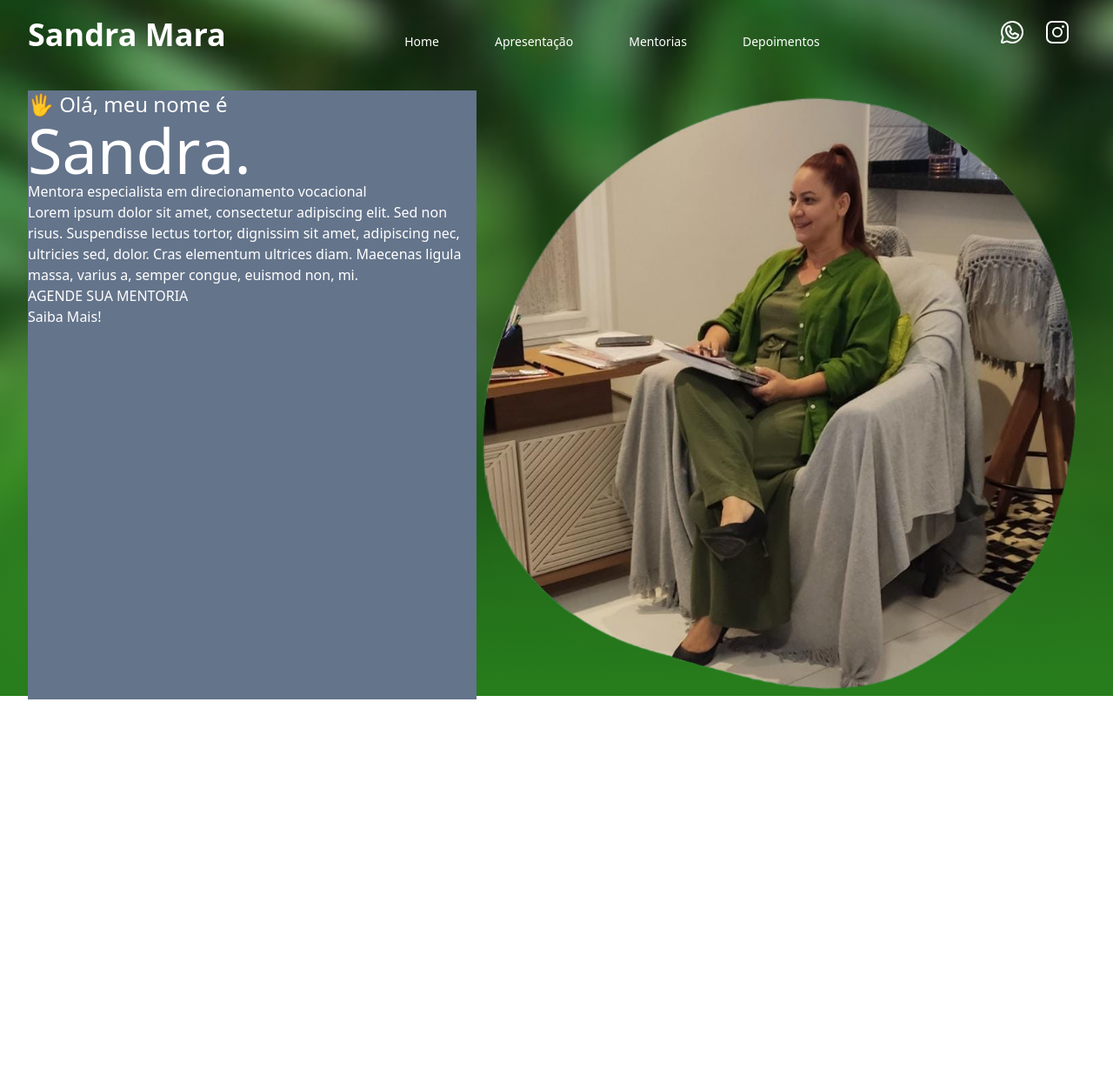
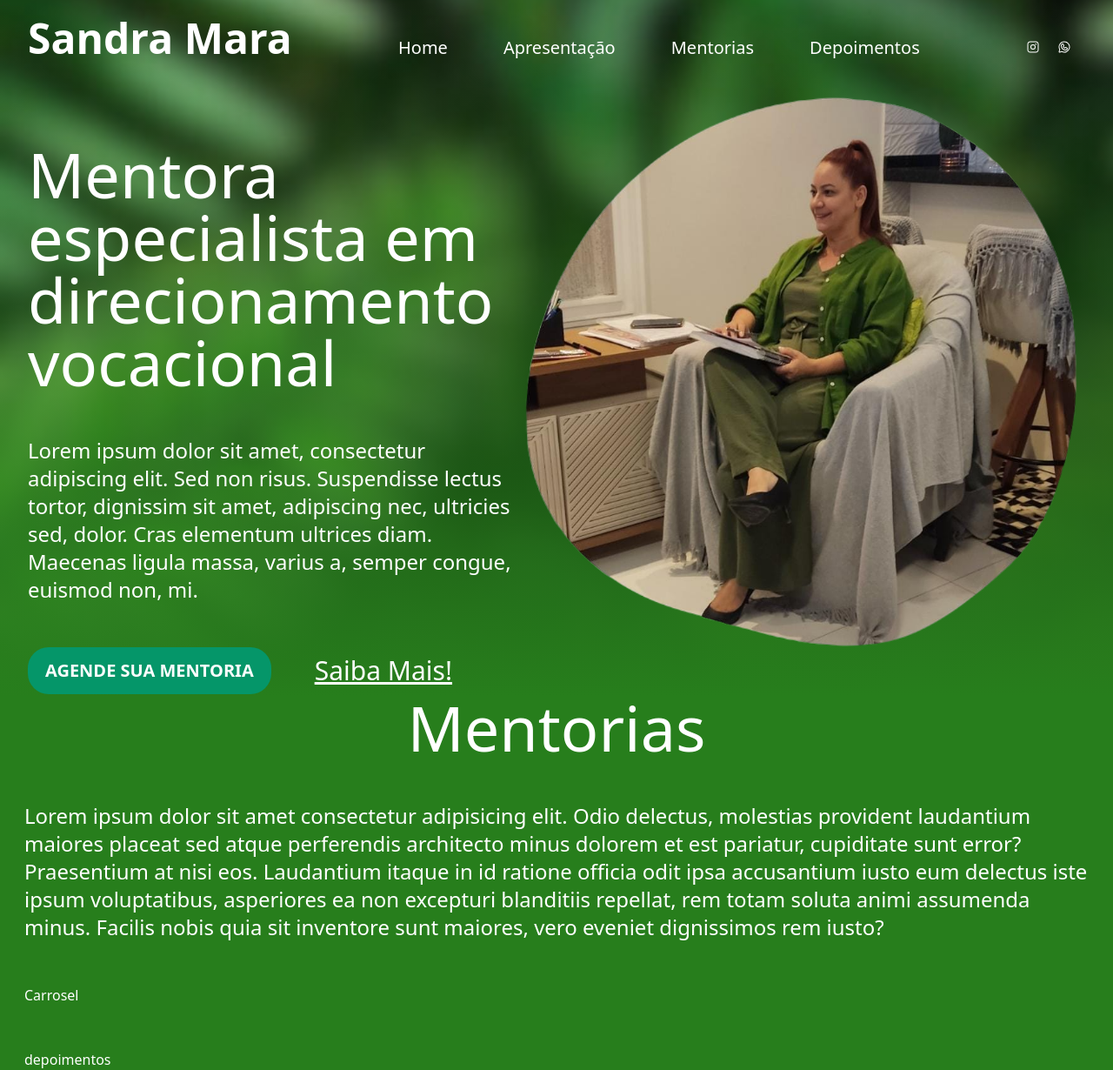
Before and after one commit to lucassantin/MentoringTemplateWebPage, a React (Vite) app: page / in a window 1280 px wide. Shown: the whole page at 87% size. Before the commit the page ends 804 px from the top, so only its background shows below. Built offline with nearby package versions, Linux system fonts and the light colour scheme.

Commit message:
update home and initial pages

```diff
--- a/src/App.tsx
+++ b/src/App.tsx
@@ -1,11 +1,20 @@
+import { Carrosel } from "./componentes/Carrosel"
+import { Depoimentos } from "./componentes/Depoimentos"
 import { Header } from "./componentes/Header"
 import { Home } from "./componentes/Home"
+import { Main } from "./componentes/Main"
 
 function App() {
   return (
-    <div className="bg-nature h-screen w-screen  ">
-    <Header />
-    <Home />
+    <div className="overflow-hidden">
+      <div className="bg-nature h-screen w-screen  ">
+        <Header/>
+        <Home />
+
+      </div>
+      <Main />
+      <Carrosel />
+      <Depoimentos />
     </div>
   )
 }
--- /dev/null
+++ b/src/componentes/Button.tsx
@@ -0,0 +1,5 @@
+export function Button() {
+    return (
+        <button className="bg-emerald-600 hover:bg-emerald-700 text-[20px] font-bold py-3 px-5 rounded-3xl ">AGENDE SUA MENTORIA</button>
+    )
+}
--- /dev/null
+++ b/src/componentes/Carrosel.tsx
@@ -0,0 +1,5 @@
+export function Carrosel() {
+    return (
+        <div className="bg-colorNature px-7 text-white pt-[50px]">Carrosel</div>
+    )
+}
--- /dev/null
+++ b/src/componentes/Depoimentos.tsx
@@ -0,0 +1,5 @@
+export function Depoimentos() {
+    return (
+        <p className="bg-colorNature px-7 text-white pt-[50px]">depoimentos</p>
+    )
+}
--- a/src/componentes/Header.tsx
+++ b/src/componentes/Header.tsx
@@ -1,17 +1,15 @@
 import { InstagramLogo, WhatsappLogo } from "@phosphor-icons/react";
-
-
 
 export function Header() {
     return (
         <header className="flex flex-row justify-between bg-transparent text-white
         items-baseline h-[10vh] w-[100%] pt-5 pr-12 pb-0 pl-8  ">
             <div>
-                <p className="text-4xl font-bold cursor-pointer">Sandra Mara</p>
+                <p className="text-5xl font-bold cursor-pointer">Sandra Mara</p>
             </div>
 
             <div>
-                <ul className="flex flex-row text-sm font-medium list-none gap-16 cursor-pointer ">
+                <ul className="flex flex-row text-[20px] font-medium list-none gap-16 cursor-pointer ">
                     <a>Home</a>
                     <a>Apresentação</a>
                     <a>Mentorias</a>
@@ -21,9 +19,11 @@ export function Header() {
 
             <div className="flex flex-row gap-5 cursor-pointer">
                 <div><a href="https://api.whatsapp.com/send/?phone=5548996372616&text&type=phone_number&app_absent=0" target="_blank">
-                    <WhatsappLogo size={32} /></a></div>
+                    <InstagramLogo />
+                    </a></div>
                 <div><a href="https://www.instagram.com/sandramara_dutra/" target="_blank">
-                    <InstagramLogo size={32} /></a></div>
+                    <WhatsappLogo />
+                    </a></div>
             </div>
         </header>
     )
--- a/src/componentes/Home.tsx
+++ b/src/componentes/Home.tsx
@@ -1,29 +1,30 @@
 import Sandra from '../assets/sandra.png';
+import { Button } from './Button';
 
 export function Home() {
   return (
     <main className="px-8 pt-6 text-white flex justify-between">
-      <div className='bg-slate-500 w-[800px]'>
-        <h6 className="text-2xl">🖐️ Olá, meu nome é</h6>
-        <h1 className="text-7xl">Sandra.</h1>
+      <div className=' w-[800px]'>
 
-        <p className="">Mentora especialista em direcionamento vocacional</p>
+        <p className="text-7xl pt-[60px] ">Mentora especialista em direcionamento vocacional</p>
 
-        <p>Lorem ipsum dolor sit amet, consectetur adipiscing elit. Sed non risus.
+        <p className='text-2xl pt-[50px]'>Lorem ipsum dolor sit amet, consectetur adipiscing elit. Sed non risus.
         Suspendisse lectus tortor, dignissim sit amet, adipiscing nec, ultricies sed, dolor.
         Cras elementum ultrices diam. Maecenas ligula massa, varius a, semper congue, euismod non, mi.
         </p>
 
-        <a href="https://cutt.ly/owrxSZi0" target="_blank">
-          <button className="color: white;">AGENDE SUA MENTORIA</button>
-        </a>
+        <div  className='flex flex-row items-center pt-[50px] gap-[50px]'>
+          <a href="https://cutt.ly/owrxSZi0" target="_blank">
+            <Button />
+          </a>
 
-        <a>
-          <h4>Saiba Mais!</h4>
-        </a>
+          <a>
+            <h4 className='text-3xl underline'>Saiba Mais!</h4>
+          </a>
+        </div>
       </div>
 
-      <img src={Sandra} className="w-[700px] h-[700px]" />
+      <img src={Sandra} className="w-[650px] h-[650px]" />
 
     </main>
 
--- /dev/null
+++ b/src/componentes/Main.tsx
@@ -0,0 +1,8 @@
+export function Main () {
+    return (
+        <div className="w-full h-[1080] bg-colorNature text-white px-7">
+            <h1 className="flex justify-center text-7xl">Mentorias</h1>
+            <p className="text-2xl pt-[50px]">Lorem ipsum dolor sit amet consectetur adipisicing elit. Odio delectus, molestias provident laudantium maiores placeat sed atque perferendis architecto minus dolorem et est pariatur, cupiditate sunt error? Praesentium at nisi eos. Laudantium itaque in id ratione officia odit ipsa accusantium iusto eum delectus iste ipsum voluptatibus, asperiores ea non excepturi blanditiis repellat, rem totam soluta animi assumenda minus. Facilis nobis quia sit inventore sunt maiores, vero eveniet dignissimos rem iusto?</p>
+        </div>
+    )
+}
--- a/tailwind.config.js
+++ b/tailwind.config.js
@@ -5,6 +5,9 @@ export default {
     extend: {
       backgroundImage: {
         'nature': "linear-gradient(to top, #277e1c, transparent), url('./assets/bgblur.png')",
+      },
+      colors: {
+        colorNature: "#277e1c"
       }
     },
   },
```
